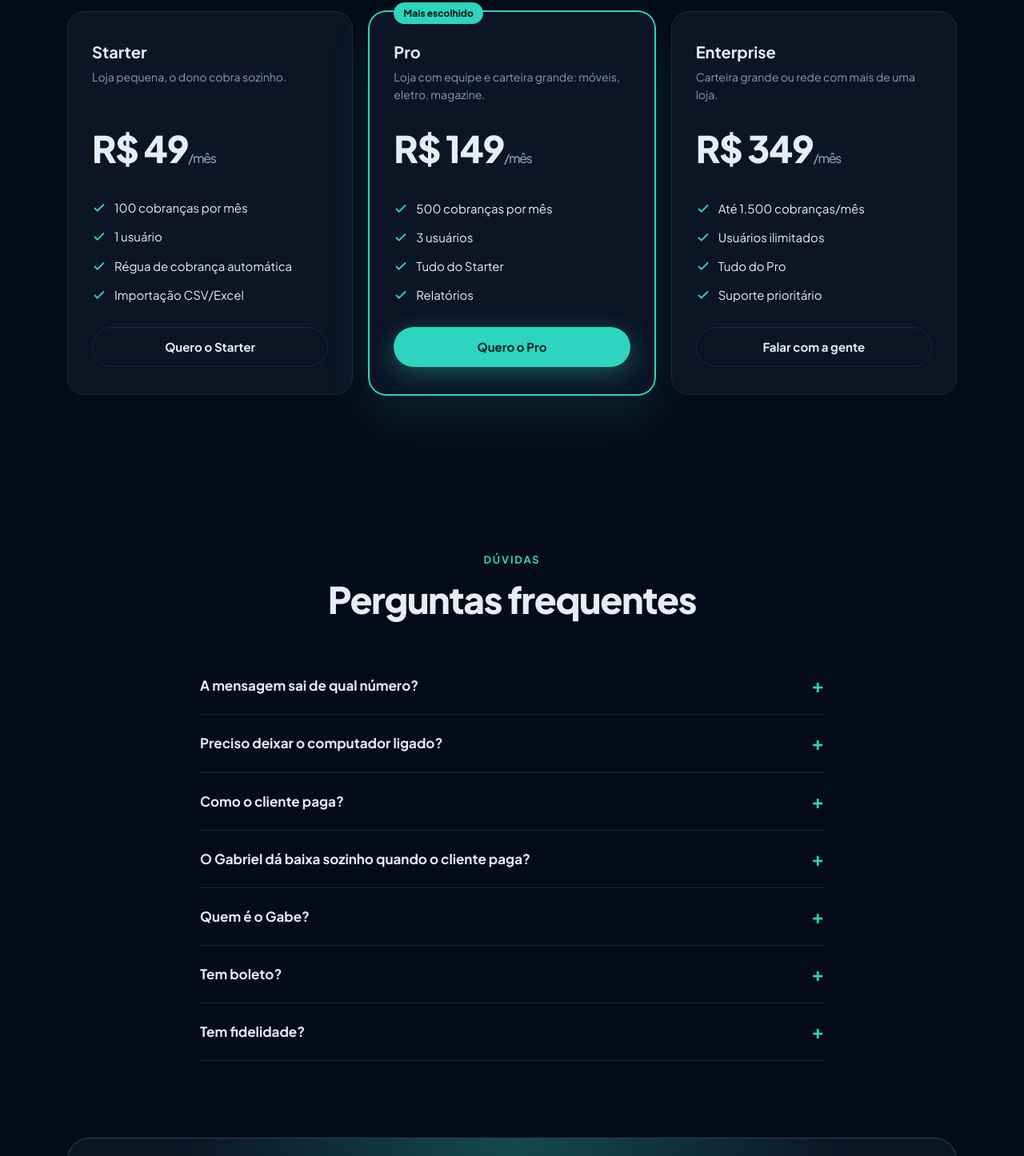
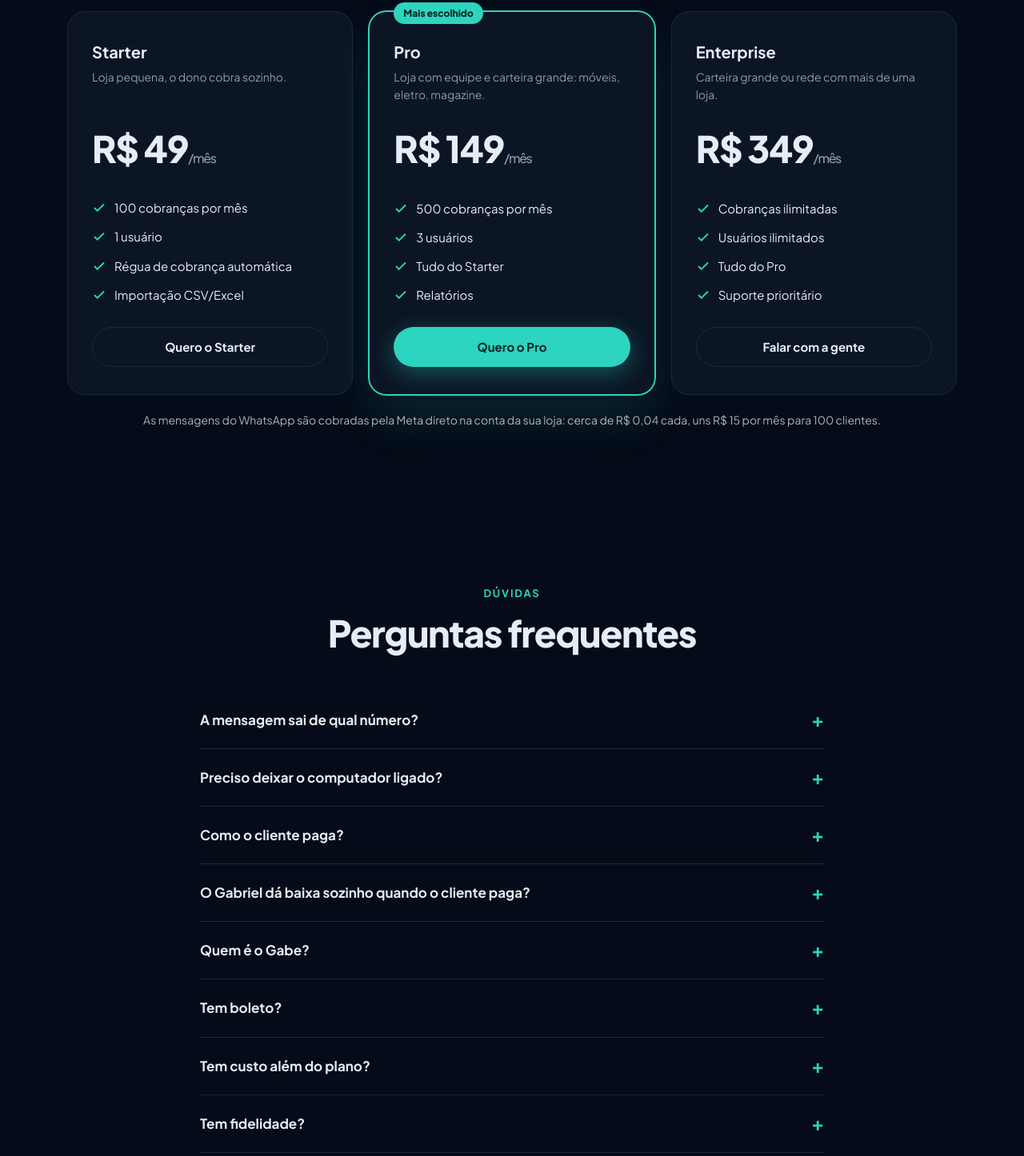
Before and after one commit to leonardomfilho-byte/gabrielzap-site, a plain HTML site: page index.html in a window 1280 px wide. Shown: the part 4938-6384 px from the top of the page at 80% size. Drawn offline with Linux system fonts and the light colour scheme.

Commit message:
Enterprise ilimitado e aviso do custo da Meta

```diff
--- a/index.html
+++ b/index.html
@@ -627,7 +627,7 @@
         <p class="for">Carteira grande ou rede com mais de uma loja.</p>
         <div class="price">R$ 349<small>/mês</small></div>
         <ul>
-          <li><svg viewBox="0 0 24 24" fill="none" stroke="currentColor" stroke-width="2.5"><path d="M20 6 9 17l-5-5"/></svg>Até 1.500 cobranças/mês</li>
+          <li><svg viewBox="0 0 24 24" fill="none" stroke="currentColor" stroke-width="2.5"><path d="M20 6 9 17l-5-5"/></svg>Cobranças ilimitadas</li>
           <li><svg viewBox="0 0 24 24" fill="none" stroke="currentColor" stroke-width="2.5"><path d="M20 6 9 17l-5-5"/></svg>Usuários ilimitados</li>
           <li><svg viewBox="0 0 24 24" fill="none" stroke="currentColor" stroke-width="2.5"><path d="M20 6 9 17l-5-5"/></svg>Tudo do Pro</li>
           <li><svg viewBox="0 0 24 24" fill="none" stroke="currentColor" stroke-width="2.5"><path d="M20 6 9 17l-5-5"/></svg>Suporte prioritário</li>
@@ -635,6 +635,7 @@
         <a href="https://wa.me/5594992426400?text=Ol%C3%A1!%20Tenho%20interesse%20no%20plano%20Enterprise%20do%20Gabriel." class="btn btn-ghost" target="_blank" rel="noopener">Falar com a gente</a>
       </div>
     </div>
+    <p class="center" style="margin-top:20px;font-size:14px;opacity:.75">As mensagens do WhatsApp são cobradas pela Meta direto na conta da sua loja: cerca de R$ 0,04 cada, uns R$ 15 por mês para 100 clientes.</p>
   </div>
 </section>
 
@@ -668,6 +669,10 @@
       <details>
         <summary>Tem boleto?</summary>
         <p>Tem. O Gabriel emite boleto registrado pela cobrança, com linha digitável e PDF, num clique no painel. Para emitir, o cliente precisa ter CPF ou CNPJ e endereço completo no cadastro — é exigência do banco. O Pix continua valendo para todas as cobranças.</p>
+      </details>
+      <details>
+        <summary>Tem custo além do plano?</summary>
+        <p>Só o das mensagens do WhatsApp, que a Meta cobra direto na conta da sua loja, no cartão cadastrado no WhatsApp Business: cerca de R$ 0,04 por mensagem, uns R$ 15 por mês para 100 clientes. O Gabriel não cobra nada por mensagem.</p>
       </details>
       <details>
         <summary>Tem fidelidade?</summary>
```
